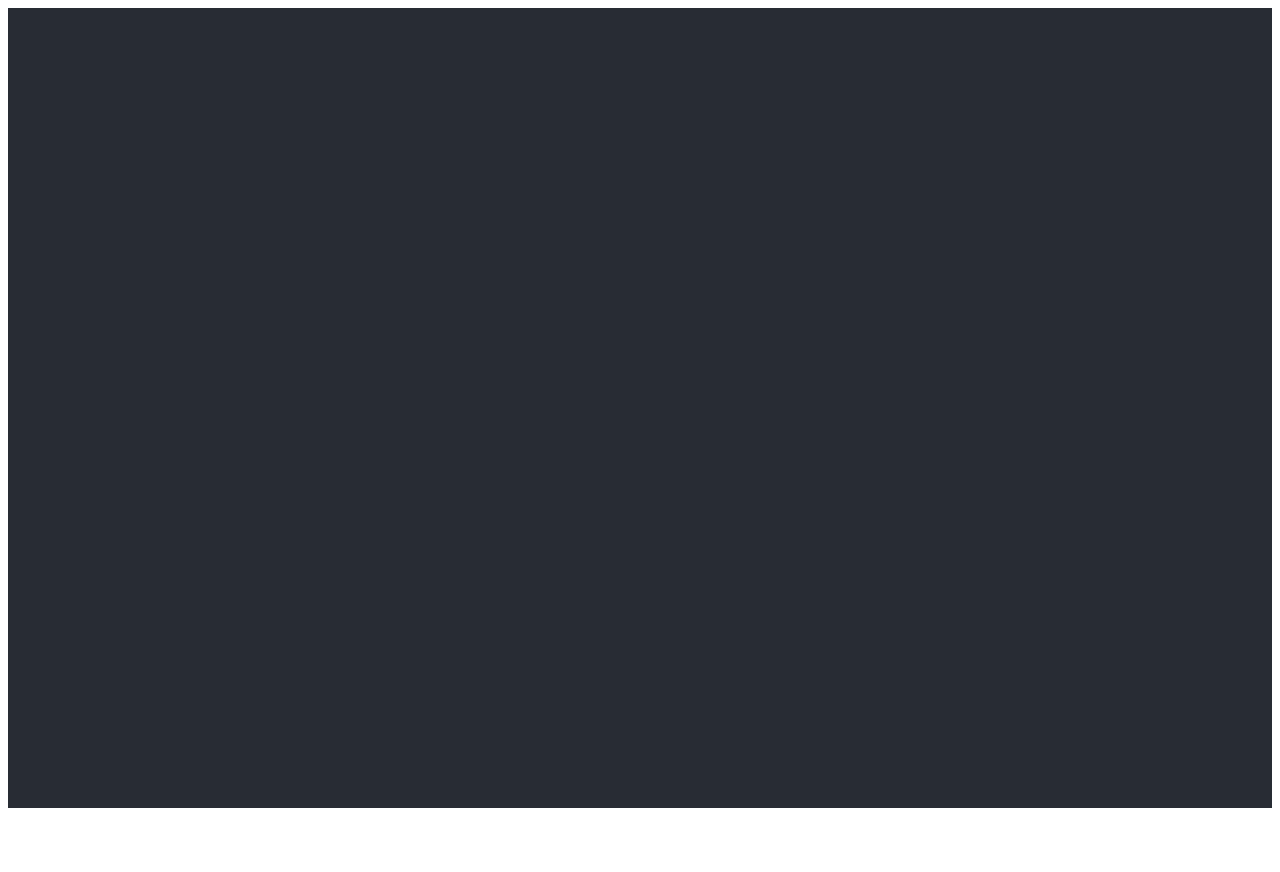
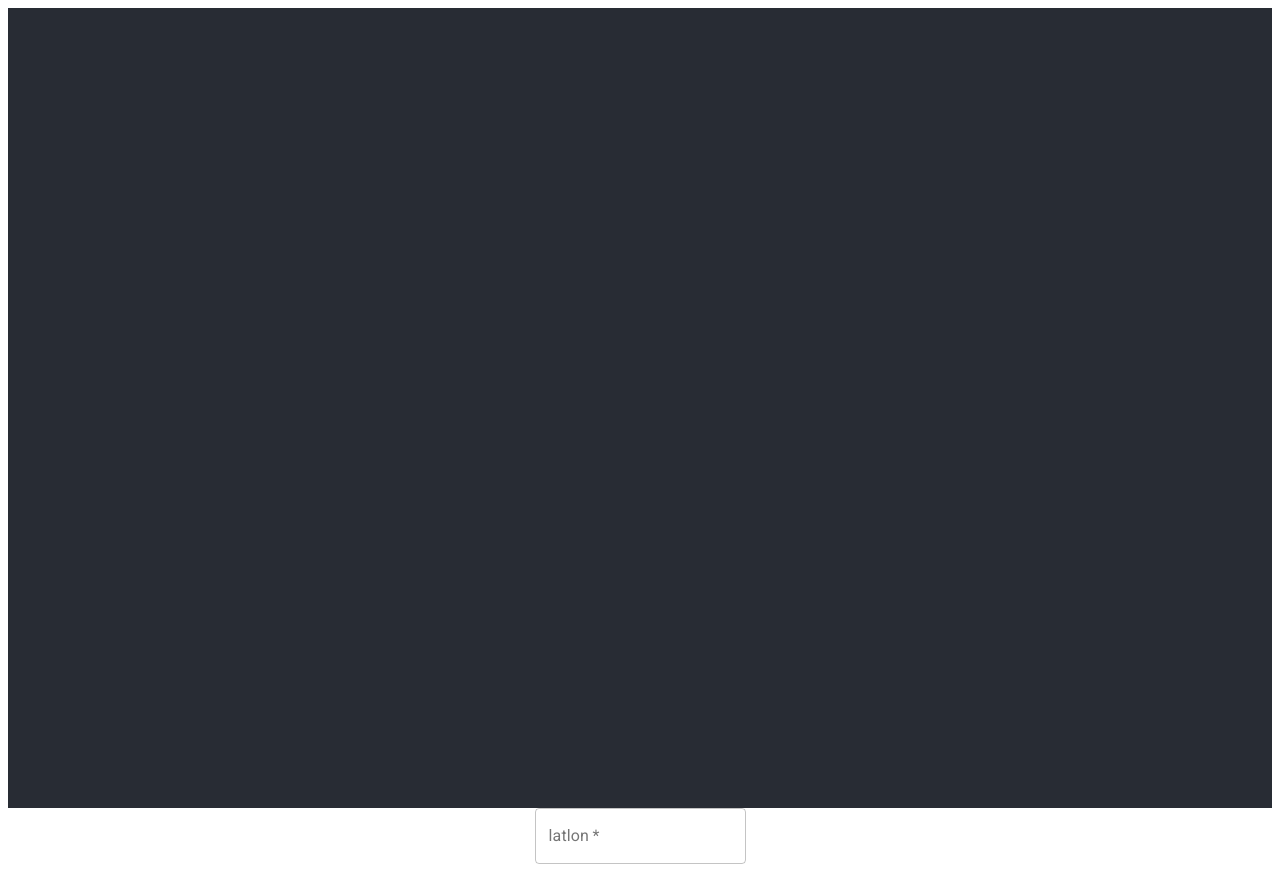
Before and after one commit to marcelala/simple-foursquare, a React (Create React App) app: page / in a window 1280 px wide. Before the commit the page ends 816 px from the top, so only its background shows below. Built offline with nearby package versions, Linux system fonts and the light colour scheme; the HTML template or start-up script is replaced by a standard one.

Commit message:
import SearchForm to App

```diff
--- a/src/App.jsx
+++ b/src/App.jsx
@@ -1,8 +1,9 @@
 //npm packages
 import React from 'react';
+import axios from 'axios';
 //project files
 import './App.css';
-import axios from 'axios';
+import SearchForm from './components/SearchForm';
 
 const baseURL = "https://api.foursquare.com/v2/venues/explore/";
 
@@ -14,6 +15,7 @@ export default function App() {
     <div className="App">
       <header className="App-header">
       </header>
+      <SearchForm/>
     </div>
   );
 }
--- a/src/components/SearchForm.jsx
+++ b/src/components/SearchForm.jsx
@@ -0,0 +1,17 @@
+import { TextField } from '@material-ui/core'
+import React from 'react'
+
+export default function SearchForm() {
+    const [query, setQuery] = React.useState('');
+    const handleChange = (event) => {
+        setQuery(event.target.value);
+    };
+
+    return (
+        <div>
+            <form className="search-form" Validate autoComplete="off">
+            <TextField id="outlined-basic" label="latlon" value={query} variant="outlined" required onChange={handleChange}/>
+            </form>
+        </div>
+    )
+}
```
